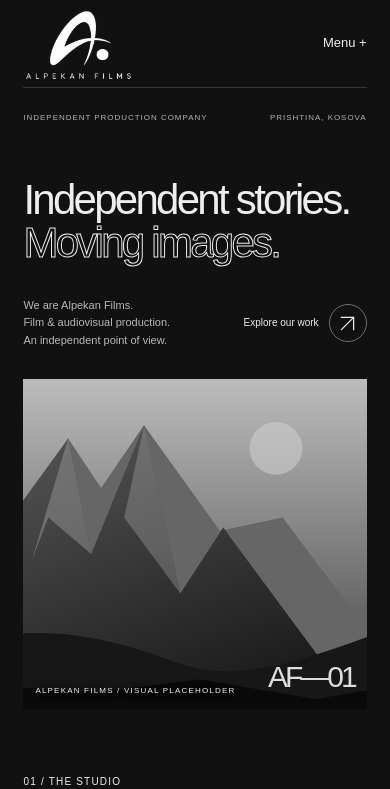
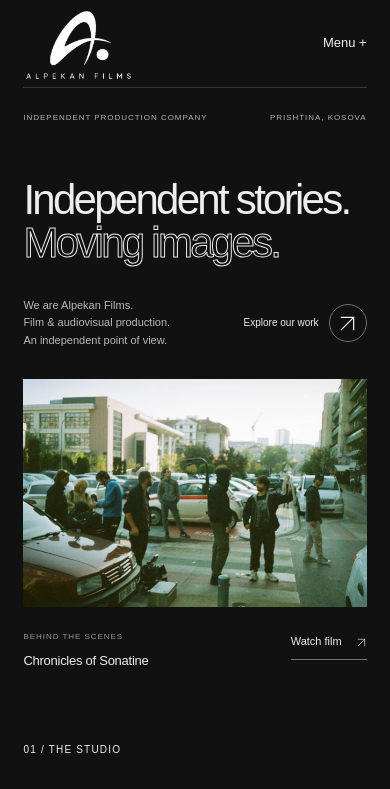
Before and after one commit to xlrxyt/alpekan-films-site, a Next.js app: page / in a window 390 px wide. Shown: the top 789 px of the page. Built offline with nearby package versions, Linux system fonts and the light colour scheme.

Commit message:
Feature Chronicles of Sonatine behind-the-scenes photo on homepage

```diff
--- a/app/globals.css
+++ b/app/globals.css
@@ -201,32 +201,36 @@ img {
   background: var(--ink);
   color: var(--bg);
 }
+.homepage-feature {
+  margin: 0;
+}
 .hero-art {
-  height: clamp(260px, 42vw, 650px);
+  aspect-ratio: 2/1;
   position: relative;
   overflow: hidden;
 }
 .hero-art img {
   height: 100%;
   object-fit: cover;
-}
-.art-caption {
-  position: absolute;
-  left: 22px;
-  bottom: 18px;
-  font-size: 9px;
-  letter-spacing: 0.15em;
-  color: #eee;
-  text-shadow: 0 1px 8px #000;
-}
-.art-number {
-  position: absolute;
-  right: 25px;
-  bottom: 12px;
-  font-size: 48px;
-  font-weight: 400;
-  letter-spacing: -3px;
-  color: #ddd;
+  object-position: 50% 55%;
+}
+.feature-caption {
+  display: flex;
+  align-items: center;
+  justify-content: space-between;
+  gap: 24px;
+  padding: 20px 0 5px;
+}
+.feature-caption .eyebrow {
+  color: var(--muted);
+}
+.feature-caption p {
+  font-size: 16px;
+  letter-spacing: -0.02em;
+  margin-top: 5px;
+}
+.feature-caption .text-link {
+  white-space: nowrap;
 }
 .section {
   padding: 100px 4.3%;
@@ -979,21 +983,24 @@ select {
     font-size: 21px;
   }
   .hero-art {
-    height: 330px;
+    aspect-ratio: 1280/848;
   }
   .hero-art img {
-    object-position: 57% center;
-  }
-  .art-caption {
-    left: 12px;
-    bottom: 12px;
-    max-width: 70%;
+    object-position: center;
+  }
+  .feature-caption {
+    gap: 15px;
+    padding-top: 15px;
+  }
+  .feature-caption p {
+    font-size: 13px;
+  }
+  .feature-caption .eyebrow {
     font-size: 8px;
   }
-  .art-number {
-    font-size: 30px;
-    right: 12px;
-    bottom: 8px;
+  .feature-caption .text-link {
+    font-size: 11px;
+    gap: 14px;
   }
   .section {
     padding: 65px 6%;
--- a/app/page.tsx
+++ b/app/page.tsx
@@ -31,21 +31,27 @@ export default function Home() {
             </span>
           </Link>
         </div>
-        <div className="hero-art">
-          <Image
-            src="/images/hero.svg"
-            alt="Abstract black and white landscape illustration, placeholder visual"
-            width={1800}
-            height={900}
-            priority
-          />
-          <span className="art-caption">
-            ALPEKAN FILMS / VISUAL PLACEHOLDER
-          </span>
-          <span className="art-number" aria-hidden="true">
-            AF—01
-          </span>
-        </div>
+        <figure className="homepage-feature">
+          <div className="hero-art">
+            <Image
+              src="/images/image00001.jpeg"
+              alt="Film crew working around a camera on a street during the production of Chronicles of Sonatine"
+              width={1280}
+              height={848}
+              sizes="(max-width: 700px) 88vw, 92vw"
+              priority
+            />
+          </div>
+          <figcaption className="feature-caption">
+            <div>
+              <span className="eyebrow">BEHIND THE SCENES</span>
+              <p>Chronicles of Sonatine</p>
+            </div>
+            <Link href="/work/chronicles-of-sonatine" className="text-link">
+              Watch film <Arrow />
+            </Link>
+          </figcaption>
+        </figure>
       </section>
       <section className="section intro-section">
         <span className="eyebrow">01 / THE STUDIO</span>
```
Also changed, not shown: 1 other file (tests, documents, lock files or other folders).
